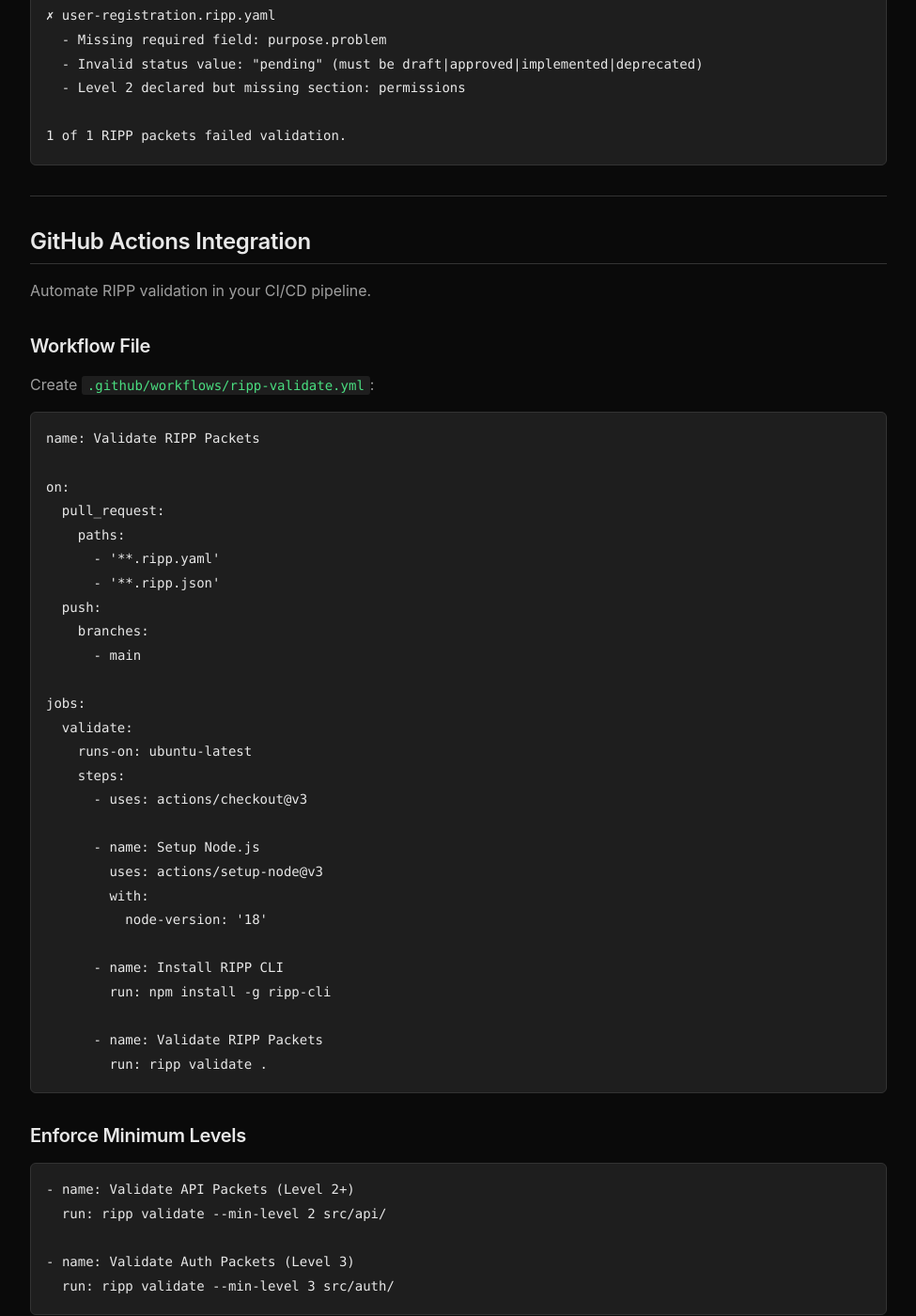
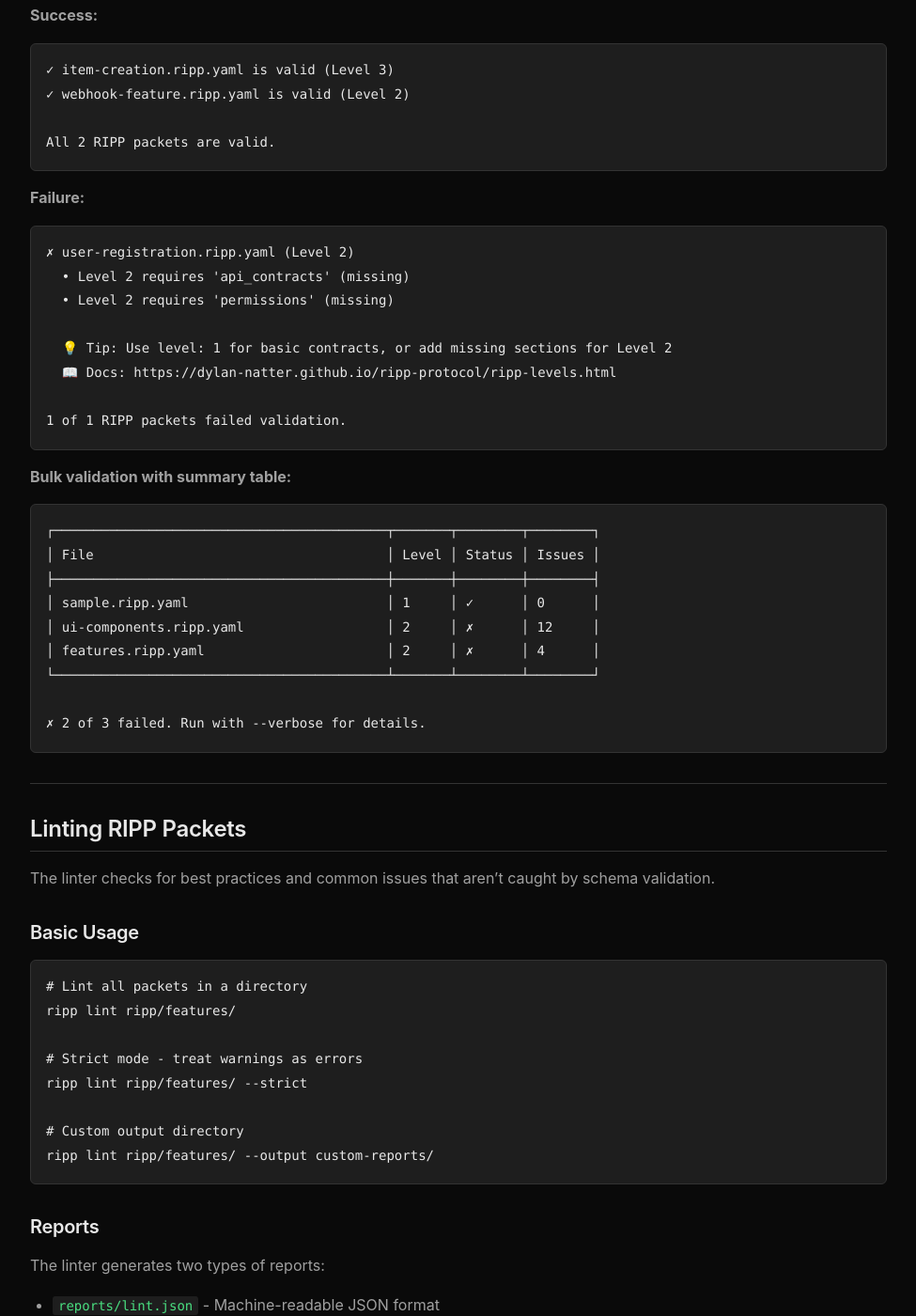
Before and after one commit to Dylan-Natter/ripp-protocol, a Jekyll site: the page built from docs/tooling.md, in a window 1280 px wide and 1400 px high, scrolled down 2686 px. Shown: the whole window at 94% size, without its empty margins (152-1127 px from the left). Built offline with Jekyll 4.4.1, drawn with Linux system fonts in a browser that asks for light colours; some of the changed text lies outside the part shown.

Commit message:
Fix code quality and add comprehensive documentation updates
Co-authored-by: Dylan-Natter <69005338+Dylan-Natter@users.noreply.github.com>

````diff
--- a/docs/tooling.md
+++ b/docs/tooling.md
@@ -52,8 +52,10 @@ This creates:
 
 - `ripp/` - Main directory for RIPP artifacts
 - `ripp/README.md` - Documentation about RIPP
-- `ripp/features/` - Feature RIPP packets
-- `ripp/intent-packages/` - Packaged artifacts for distribution
+- `ripp/features/` - Work-in-progress RIPP packets
+- `ripp/handoffs/` - Validated, ready-to-deliver RIPP packets
+- `ripp/packages/` - Generated output formats (gitignored)
+- `ripp/.gitignore` - Excludes generated packages
 - `.github/workflows/ripp-validate.yml` - GitHub Action for CI/CD
 
 The `init` command is:
@@ -79,6 +81,14 @@ ripp validate features/
 ```bash
 ripp validate --min-level 2 api/
 ```
+
+**Validate with verbose output:**
+
+```bash
+ripp validate features/ --verbose
+```
+
+When validating 4 or more files, the validator shows a summary table by default. Use `--verbose` to see detailed error messages for each file.
 
 **Exit codes:**
 
@@ -107,13 +117,162 @@ All 2 RIPP packets are valid.
 **Failure:**
 
 ```
-✗ user-registration.ripp.yaml
-  - Missing required field: purpose.problem
-  - Invalid status value: "pending" (must be draft|approved|implemented|deprecated)
-  - Level 2 declared but missing section: permissions
+✗ user-registration.ripp.yaml (Level 2)
+  • Level 2 requires 'api_contracts' (missing)
+  • Level 2 requires 'permissions' (missing)
+
+  💡 Tip: Use level: 1 for basic contracts, or add missing sections for Level 2
+  📖 Docs: https://dylan-natter.github.io/ripp-protocol/ripp-levels.html
 
 1 of 1 RIPP packets failed validation.
 ```
+
+**Bulk validation with summary table:**
+
+```
+┌──────────────────────────────────────────┬───────┬────────┬────────┐
+│ File                                     │ Level │ Status │ Issues │
+├──────────────────────────────────────────┼───────┼────────┼────────┤
+│ sample.ripp.yaml                         │ 1     │ ✓      │ 0      │
+│ ui-components.ripp.yaml                  │ 2     │ ✗      │ 12     │
+│ features.ripp.yaml                       │ 2     │ ✗      │ 4      │
+└──────────────────────────────────────────┴───────┴────────┴────────┘
+
+✗ 2 of 3 failed. Run with --verbose for details.
+```
+
+---
+
+## Linting RIPP Packets
+
+The linter checks for best practices and common issues that aren't caught by schema validation.
+
+### Basic Usage
+
+```bash
+# Lint all packets in a directory
+ripp lint ripp/features/
+
+# Strict mode - treat warnings as errors
+ripp lint ripp/features/ --strict
+
+# Custom output directory
+ripp lint ripp/features/ --output custom-reports/
+```
+
+### Reports
+
+The linter generates two types of reports:
+
+- `reports/lint.json` - Machine-readable JSON format
+- `reports/lint.md` - Human-readable Markdown format
+
+**Example output:**
+
+```
+✗ features.ripp.yaml - 1 error(s), 2 warning(s)
+
+✗ Found 1 error(s) and 2 warning(s)
+
+📊 Reports generated:
+  • reports/lint.json (machine-readable)
+  • reports/lint.md (human-readable)
+
+View: cat reports/lint.md
+```
+
+### What the Linter Checks
+
+- Missing critical optional sections (e.g., `purpose.out_of_scope`, `purpose.assumptions`)
+- Placeholder text (TODO, TBD, FIXME)
+- Undefined schema references
+- Vague verification steps in acceptance tests
+- Security NFRs for Level 2+ packets
+
+---
+
+## Analyzing Existing Code
+
+Generate DRAFT RIPP packets from existing code or schemas.
+
+### Supported Formats
+
+- OpenAPI/Swagger specifications (.json, .yaml)
+- JSON Schema (.json)
+
+### Basic Usage
+
+```bash
+# Generate Level 1 packet (default)
+ripp analyze openapi.json --output draft-api.ripp.yaml
+
+# Generate Level 2 packet
+ripp analyze openapi.json --output draft-api.ripp.yaml --target-level 2
+
+# Custom packet ID
+ripp analyze schema.json --output draft.ripp.yaml --packet-id my-api
+```
+
+### Understanding the Output
+
+**Important:** Generated packets are DRAFTS that require human review:
+
+- Status is always set to `draft`
+- Contains TODO placeholders for human input
+- Level 1 by default (simpler, fewer required fields)
+- Extracts only observable facts from code/schemas
+- Does NOT invent intent or business logic
+
+**Example output:**
+
+```
+Analyzing input...
+⚠ Generated packets are DRAFTS and require human review
+
+✓ DRAFT packet generated: draft-api.ripp.yaml
+  Status: draft (requires human review)
+  Level: 1
+
+⚠ IMPORTANT:
+  This is a DRAFT generated from observable code/schema facts.
+  Review and refine all TODO items before use.
+  Pay special attention to:
+    - Purpose (problem, solution, value)
+    - UX Flow (user-facing steps)
+```
+
+### Workflow
+
+1. **Analyze** existing code to generate a draft
+2. **Review** and fill in TODO items with actual intent
+3. **Validate** the refined packet
+4. **Move** to `ripp/handoffs/` when ready
+
+---
+
+## Packaging RIPP Packets
+
+Package RIPP packets into normalized artifacts for distribution.
+
+### Basic Usage
+
+```bash
+# Package to Markdown (default)
+ripp package --in feature.ripp.yaml --out handoff.md
+
+# Package to JSON
+ripp package --in feature.ripp.yaml --out packaged.json --format json
+
+# Package to YAML
+ripp package --in feature.ripp.yaml --out packaged.yaml --format yaml
+```
+
+The packager:
+
+- Validates the packet before packaging
+- Normalizes the structure
+- Adds packaging metadata
+- Generates clean, distribution-ready output
 
 ---
 
@@ -123,7 +282,7 @@ Automate RIPP validation in your CI/CD pipeline.
 
 ### Workflow File
 
-Create `.github/workflows/ripp-validate.yml`:
+The `ripp init` command automatically generates `.github/workflows/ripp-validate.yml` with the recommended configuration:
 
 ```yaml
 name: Validate RIPP Packets
@@ -131,28 +290,46 @@ name: Validate RIPP Packets
 on:
   pull_request:
     paths:
-      - '**.ripp.yaml'
-      - '**.ripp.json'
-  push:
-    branches:
-      - main
+      - 'ripp/**/*.ripp.yaml'
+      - 'ripp/**/*.ripp.json'
+  workflow_dispatch:
 
 jobs:
   validate:
+    name: Validate RIPP Packets
     runs-on: ubuntu-latest
+
+    permissions:
+      contents: read
+
     steps:
-      - uses: actions/checkout@v3
+      - name: Checkout repository
+        uses: actions/checkout@v4
 
       - name: Setup Node.js
-        uses: actions/setup-node@v3
+        uses: actions/setup-node@v4
         with:
           node-version: '18'
 
-      - name: Install RIPP CLI
-        run: npm install -g ripp-cli
+      - name: Install dependencies
+        run: npm ci
 
-      - name: Validate RIPP Packets
-        run: ripp validate .
+      - name: Validate RIPP packets
+        run: npm run ripp:validate
+
+      - name: Summary
+        if: always()
+        run: echo "✅ RIPP validation complete"
+```
+
+**Note:** This workflow uses `npm ci` and `npm run ripp:validate` to work with the submodule + `file:` dependency pattern. Add this script to your `package.json`:
+
+```json
+{
+  "scripts": {
+    "ripp:validate": "ripp validate ripp/features/"
+  }
+}
 ```
 
 ### Enforce Minimum Levels
````
Also changed, not shown: tools/ripp-cli/index.js (+19 -8 lines), tools/ripp-cli/lib/analyzer.js.
